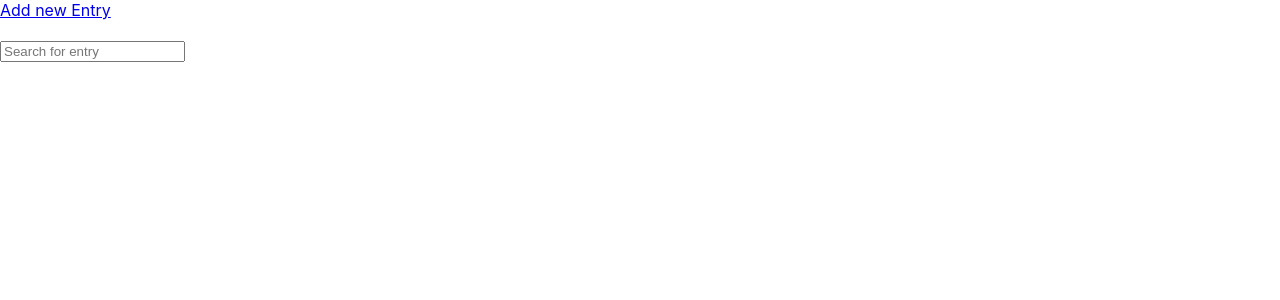
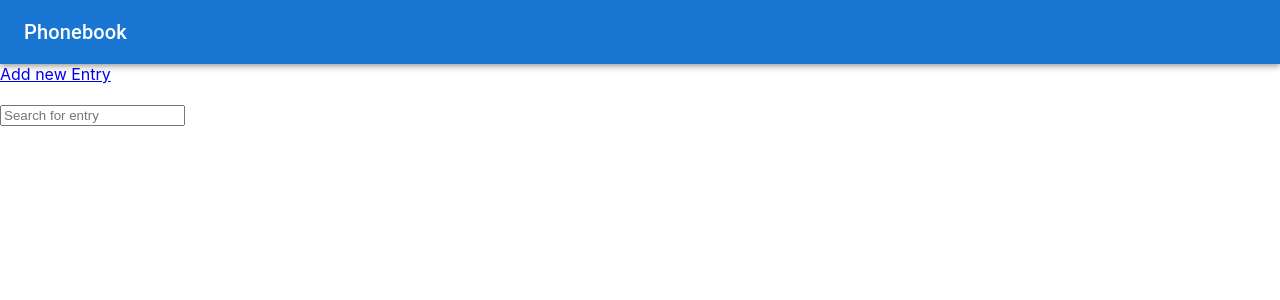
Before and after one commit to manziEric/phonebook, a React (Create React App) app in the folder client/: page / in a window 1280 px wide. Shown: the top 300 px of the page. Built offline with nearby package versions, Linux system fonts and the light colour scheme; no server answers.

Commit message:
add: navbar to website with Navbar.jsx

```diff
--- a/client/package.json
+++ b/client/package.json
@@ -6,6 +6,7 @@
   "dependencies": {
     "@emotion/react": "^11.7.1",
     "@emotion/styled": "^11.6.0",
+    "@mui/icons-material": "^5.3.0",
     "@mui/material": "^5.3.0",
     "@testing-library/jest-dom": "^5.16.1",
     "@testing-library/react": "^12.1.2",
--- a/client/src/App.js
+++ b/client/src/App.js
@@ -1,5 +1,6 @@
 import React from "react";
 import { BrowserRouter as Router, Route, Routes } from "react-router-dom";
+import Navbar from "./components/navbar/Navbar";
 import AddNewEntryPage from "./pages/AddNewEntryPage";
 import EditEntryPage from "./pages/EditEntryPage";
 import HomePage from "./pages/HomePage";
@@ -7,6 +8,7 @@ import HomePage from "./pages/HomePage";
 function App() {
   return (
     <div className="App">
+      <Navbar />
       <Router>
         <Routes>
           <Route path="/" element={<HomePage />} />
--- /dev/null
+++ b/client/src/components/navbar/Navbar.jsx
@@ -0,0 +1,40 @@
+import React from "react";
+import AppBar from "@mui/material/AppBar";
+import Box from "@mui/material/Box";
+import Toolbar from "@mui/material/Toolbar";
+import IconButton from "@mui/material/IconButton";
+import Typography from "@mui/material/Typography";
+import MenuIcon from "@mui/icons-material/Menu";
+import Container from "@mui/material/Container";
+import { iconBox, typeGraphDesktop, typeGraphMobile } from "./navbar.style";
+
+const Navbar = () => {
+  return (
+    <AppBar position="static">
+      <Container maxWidth="xl">
+        <Toolbar disableGutters>
+          <Typography variant="h6" noWrap component="div" sx={typeGraphDesktop}>
+            Phonebook
+          </Typography>
+
+          <Box sx={iconBox}>
+            <IconButton
+              size="large"
+              aria-label="account of current user"
+              aria-controls="menu-appbar"
+              aria-haspopup="true"
+              color="inherit"
+            >
+              <MenuIcon />
+            </IconButton>
+          </Box>
+          <Typography variant="h6" noWrap component="div" sx={typeGraphMobile}>
+            Phonebook
+          </Typography>
+        </Toolbar>
+      </Container>
+    </AppBar>
+  );
+};
+
+export default Navbar;
--- /dev/null
+++ b/client/src/components/navbar/navbar.style.js
@@ -0,0 +1,5 @@
+const typeGraphDesktop = { mr: 2, display: { xs: "none", md: "flex" } };
+const typeGraphMobile = { flexGrow: 1, display: { xs: "flex", md: "none" } };
+const iconBox = { flexGrow: 1, display: { xs: "flex", md: "none" } };
+
+export { typeGraphDesktop, typeGraphMobile, iconBox };
--- a/client/src/pages/HomePage.jsx
+++ b/client/src/pages/HomePage.jsx
@@ -7,11 +7,10 @@ import SearchField from "../components/searchField/SearchField";
 import { GlobalContext } from "../context/Provider";
 
 //TODO:[x] Validate phone number if it start with example +32...
-
 //TODO:[] Create grid for table and searchfield in home.Page.jsx
 //TODO:[x] Set link to other pages in HomePage, AddNewEntryPage, and EditEntryPage
 //TODO:[x] Search on type in SearchField.js
-//TODO:[] Render Table on search in HomePage.jsx
+//TODO:[x] Render Table on search in HomePage.jsx
 
 //TODO:[] Make Input reusable component
 
```
Also changed, not shown: 2 other files (tests, documents, lock files or other folders).
